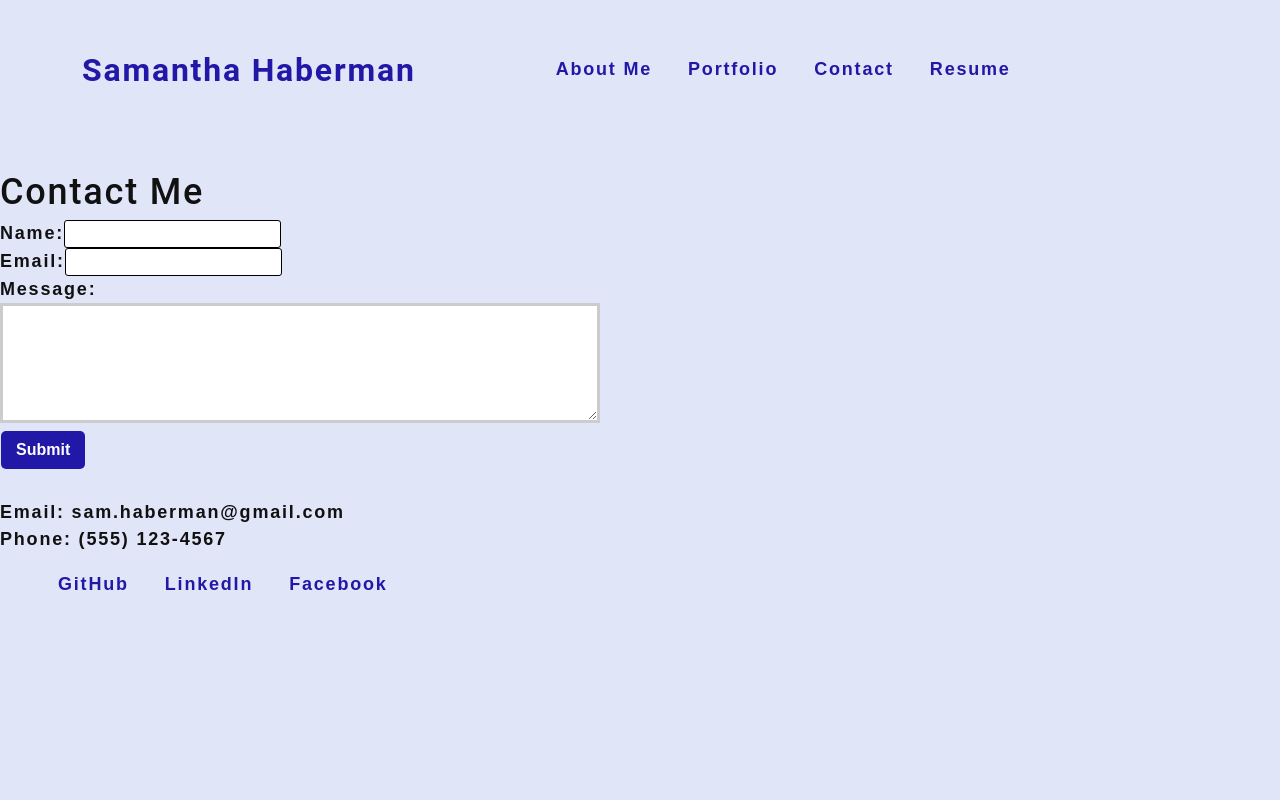
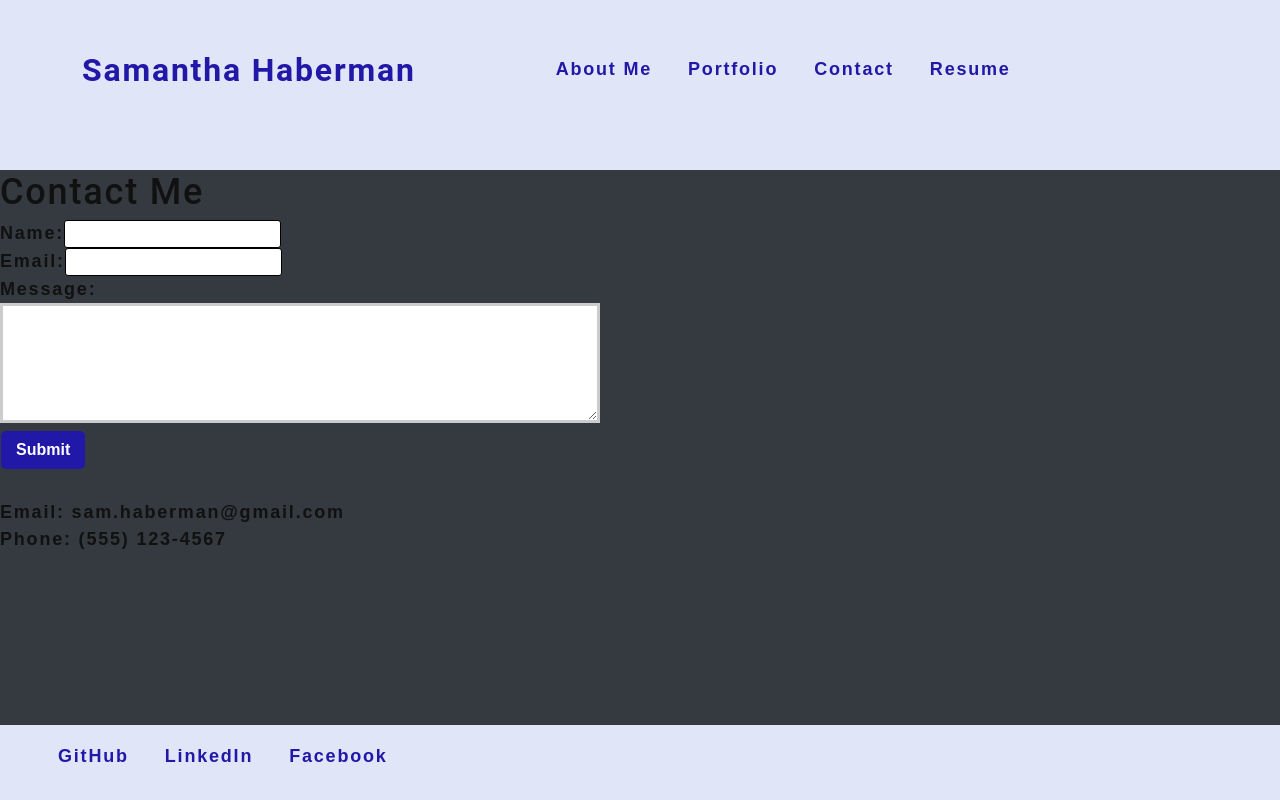
Before and after one commit to Samantha-Ruth/React-Portfolio, a React (Create React App) app: page / in a window 1280 px wide. Both pictures are taken after a click on the item "Contact". Built offline with nearby package versions, Linux system fonts and the light colour scheme.

Commit message:
fixed footer

```diff
--- a/src/App.css
+++ b/src/App.css
@@ -66,9 +66,6 @@ address {
   border: 1px solid blue;
 }
 
-.footer {
-  background-color: #0a122a;
-}
 
 .App-logo {
   height: 40vmin;
--- a/src/components/Contact/index.js
+++ b/src/components/Contact/index.js
@@ -39,7 +39,7 @@ function ContactForm () {
     }
 
     return (
-        <section>
+        <section className="contact">
             <h1>Contact Me</h1>
             <form id="contact-form" onSubmit={handleSubmit}>
                 <div>
--- a/src/index.css
+++ b/src/index.css
@@ -308,3 +308,14 @@ a {
   box-shadow: 0 0 10px rgba(0, 0, 0, 0.5);
   border-radius: 20px;
 }
+
+.footer--pin {
+  position: relative;
+  left: 0;
+  bottom: 0;
+}
+
+.contact {
+  min-height: calc(75vh - 45px);
+  background-color: #343a40;
+}
```
